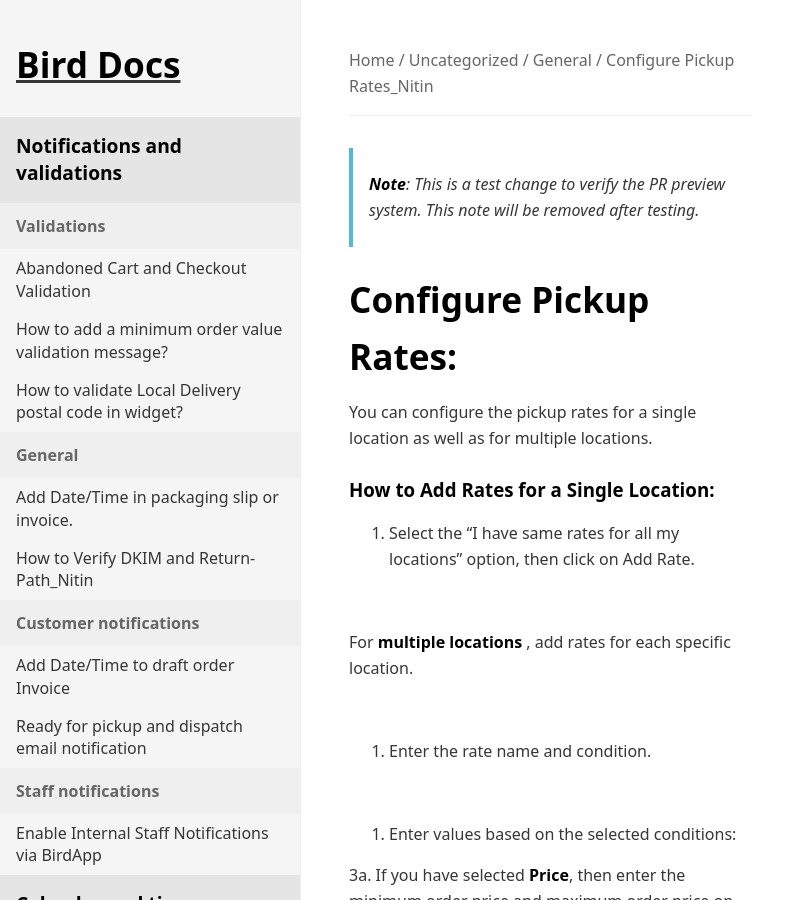
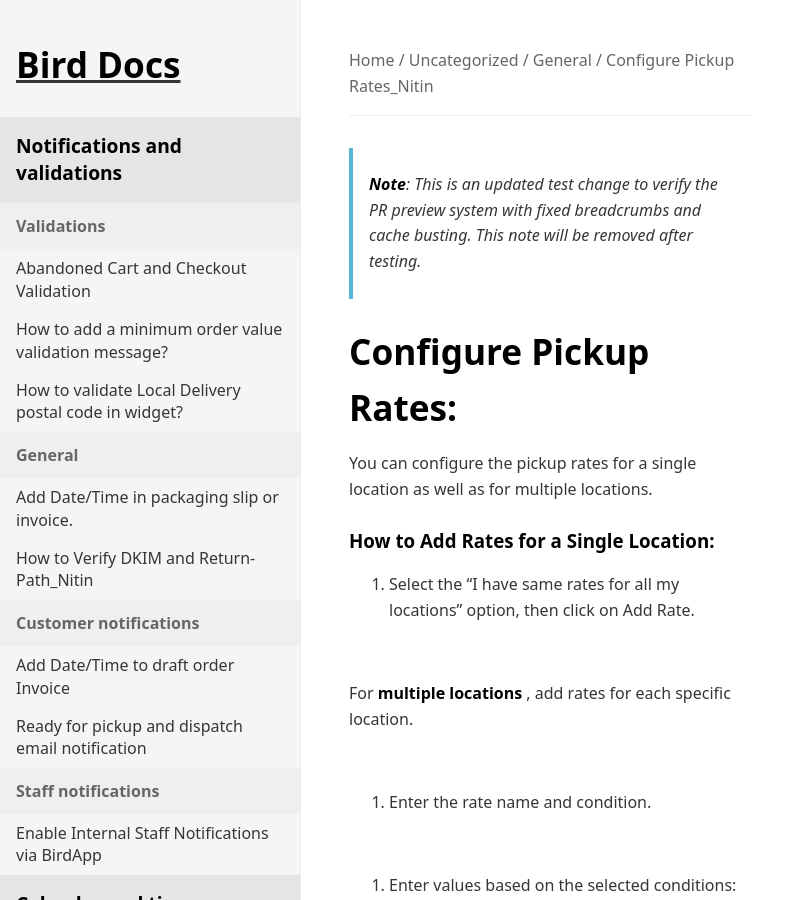
Before and after one commit to atinder/bird-docs, a Jekyll site: the page built from docs/uncategorized/general/configure-pickup-rates_nitin-b98ff675-af78-4b26-ac84-250a455f040f.md, in a window 1280 px wide and 900 px high. Shown: the whole window, without its empty margins (0-798 px from the left). Built offline with Jekyll 4.4.1, drawn with Linux system fonts in a browser that asks for light colours.

Commit message:
test: Update test note to verify preview fixes

```diff
--- a/docs/uncategorized/general/configure-pickup-rates_nitin-b98ff675-af78-4b26-ac84-250a455f040f.md
+++ b/docs/uncategorized/general/configure-pickup-rates_nitin-b98ff675-af78-4b26-ac84-250a455f040f.md
@@ -7,7 +7,7 @@ slug: configure-pickup-rates_nitin
 crisp_updated_at: 1740485971000
 ---
 
-> **Note**: This is a test change to verify the PR preview system. This note will be removed after testing.
+> **Note**: This is an updated test change to verify the PR preview system with fixed breadcrumbs and cache busting. This note will be removed after testing.
 
 # Configure Pickup Rates:
 
```
